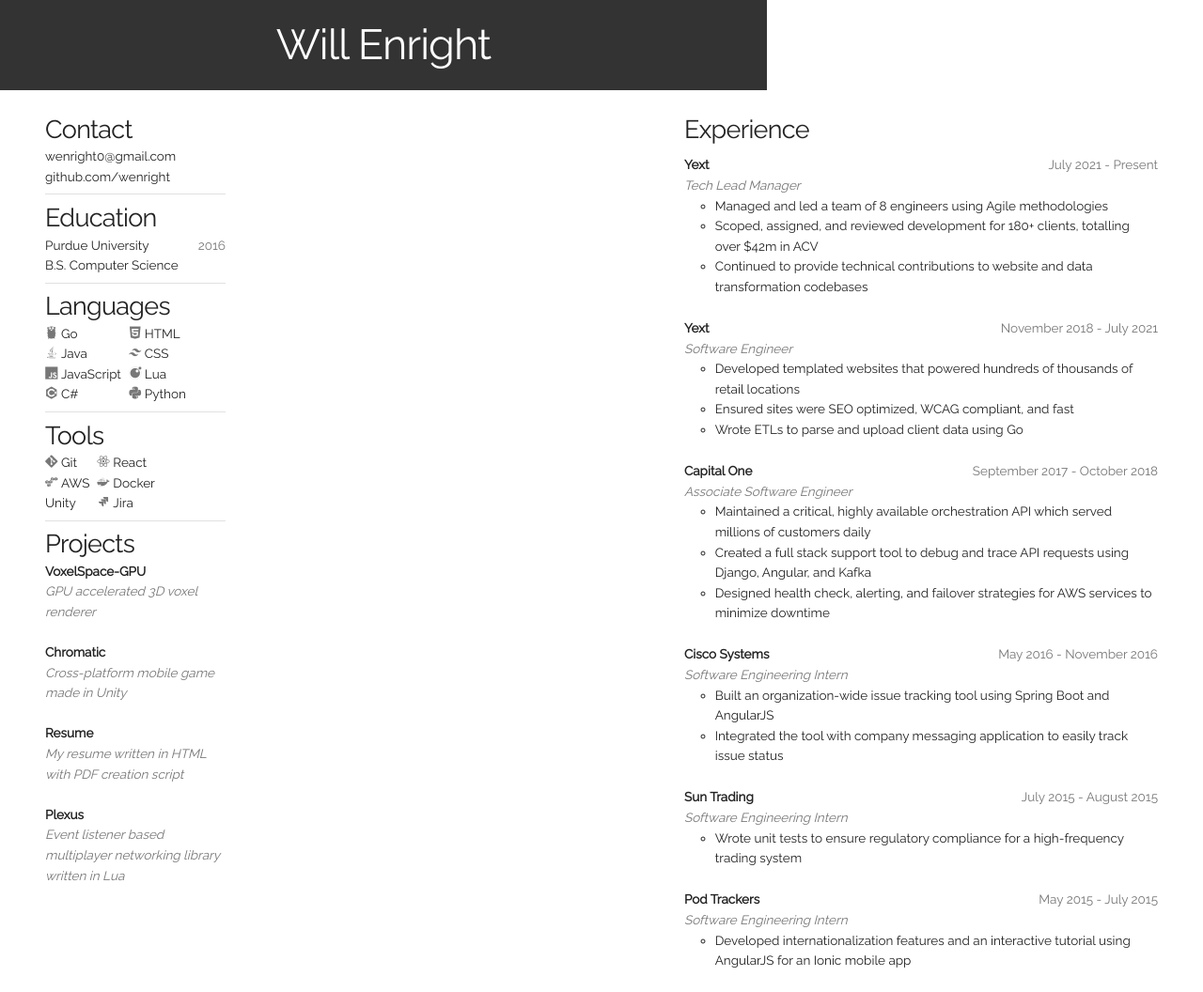
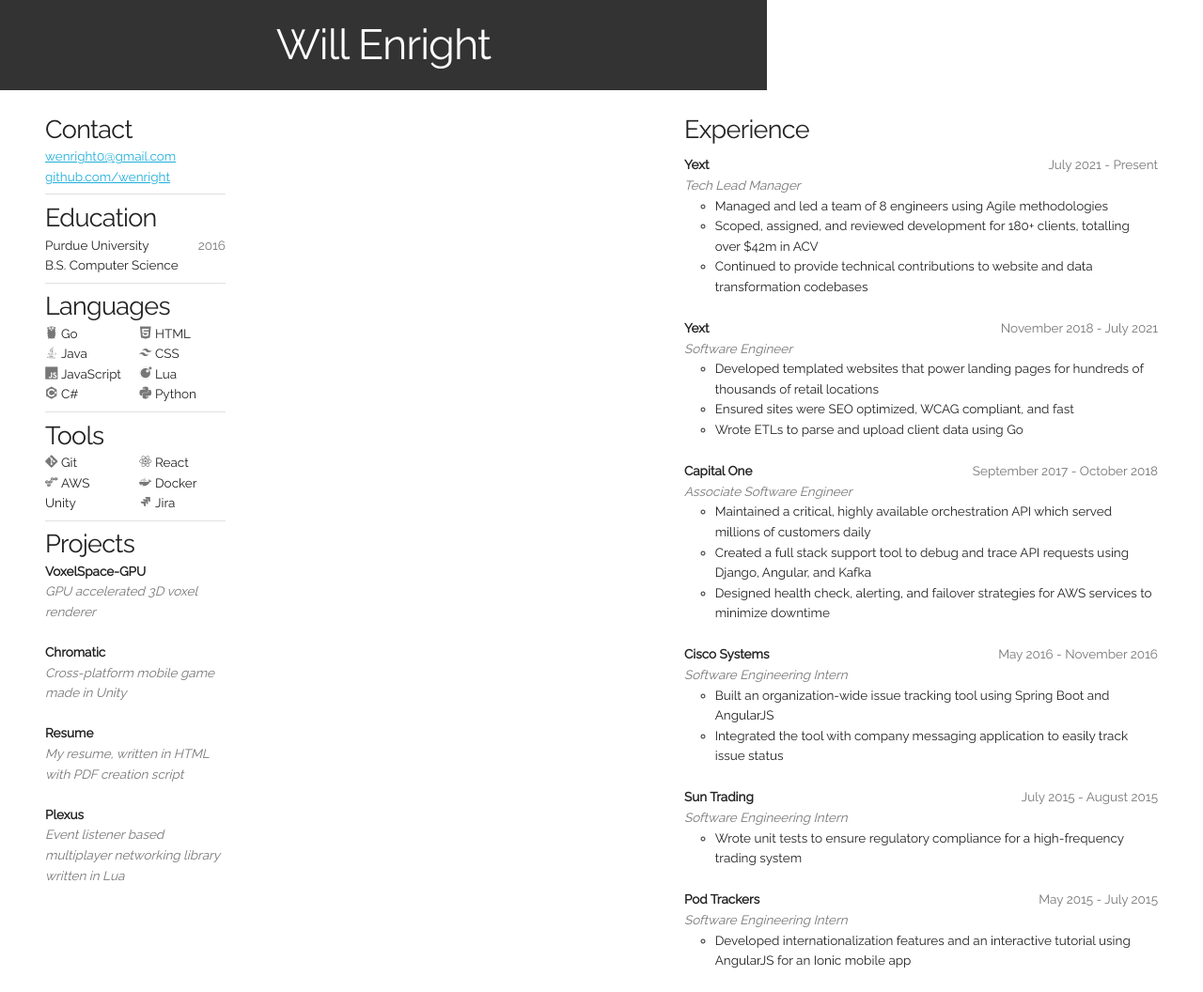
Before and after one commit to wenright/resume, a website: page index.html in a window 1280 px wide. Shown: the whole page at 94% size. Drawn offline with nearby package versions, Linux system fonts and the light colour scheme.

Commit message:
data and styling updates

```diff
--- a/css/custom.css
+++ b/css/custom.css
@@ -95,6 +95,10 @@
   padding-right: 8px;
 }
 
+.table--icons > .table-left, .table--icons > .table-right {
+  width: 50%;
+}
+
 .projects {
   display: flex;
   flex-direction: column;
--- a/index.html
+++ b/index.html
@@ -3,7 +3,6 @@
 	<head>
 		<meta charset="utf-8">
 		<title>Will's resume</title>
-		<meta name="author" content="Will Enright">
 
 		<link rel="stylesheet" href="css/normalize.css">
 		<link rel="stylesheet" href="css/skeleton.css">
@@ -22,11 +21,8 @@
 	<div class="left-column">
 		<h4>Contact</h4>
 		<p>
-			<!-- TODO get a new email -->
-			wenright0@gmail.com <br>
-			<!-- TODO: Move this to a different section? -->
-			github.com/wenright <br>
-			<!-- TODO: Make a website, include link here -->
+			<a href="mailto:wenright0@gmail.com">wenright0@gmail.com</a> <br>
+			<a href="https://github.com/wenright">github.com/wenright</a> <br>
 		</p>
 
 		<hr>
@@ -39,7 +35,7 @@
 		<hr>
 
 		<h4>Languages</h4>
-		<div class="table">
+		<div class="table table--icons">
 			<div class="table-left">
 				<div>
 					<i class="devicon-go-plain"></i>
@@ -80,15 +76,8 @@
 
 		<hr>
 
-		<!-- TODO update these -->
-		<!-- <h4>Frameworks</h4> -->
-		<!-- <p>Bootstrap, Angular, Ionic, Spring, Kafka, Django</p> -->
-		<!-- <p>Webpack, Closure Templates, </p> -->
-
-		<!-- <hr> -->
-
 		<h4>Tools</h4>
-		<div class="table">
+		<div class="table table--icons">
 			<div class="table-left">
 				<div>
 					<i class="devicon-git-plain"></i>
@@ -134,7 +123,7 @@
 			<br>
 
 			<b class="project-title">Resume</b>
-			<i>My resume written in HTML with PDF creation script</i>
+			<i>My resume, written in HTML with PDF creation script</i>
 
 			<br>
 
@@ -167,7 +156,7 @@
 			<i>Software Engineer</i>
 
 			<ul>
-				<li>Developed templated websites that powered hundreds of thousands of retail locations</li>
+				<li>Developed templated websites that power landing pages for hundreds of thousands of retail locations</li>
 				<li>Ensured sites were SEO optimized, WCAG compliant, and fast</li>
 				<li>Wrote ETLs to parse and upload client data using Go</li>
 			</ul>
```
Also changed, not shown: 1 other file.
